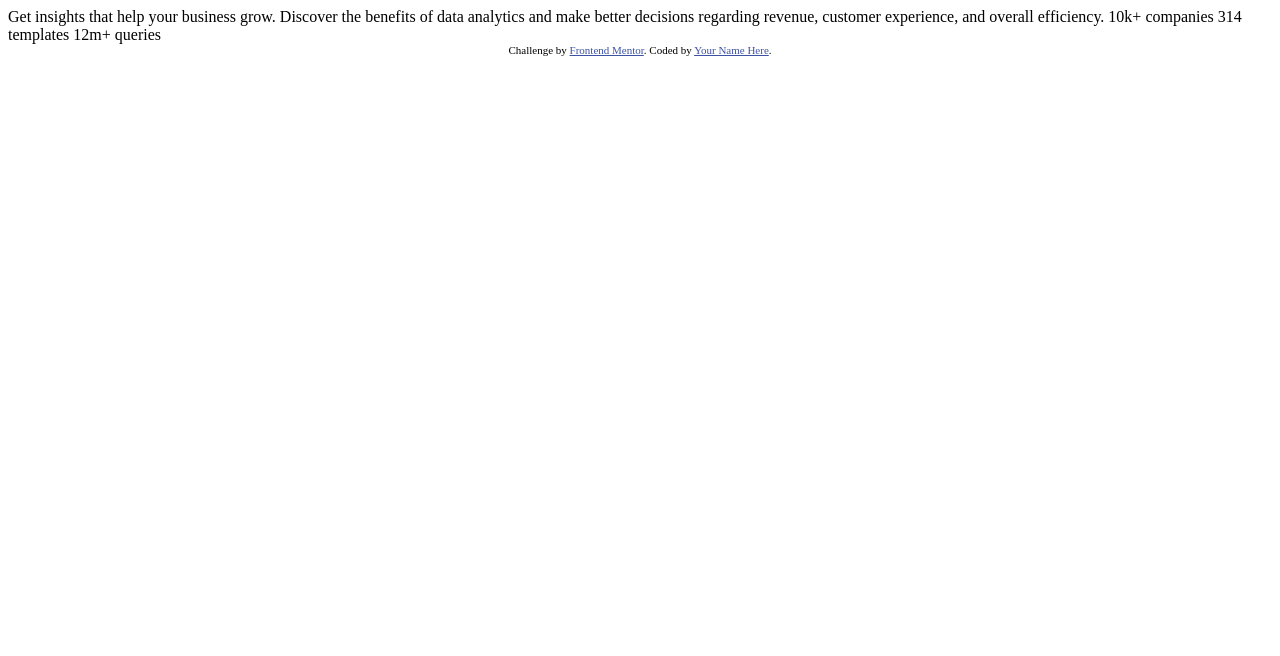
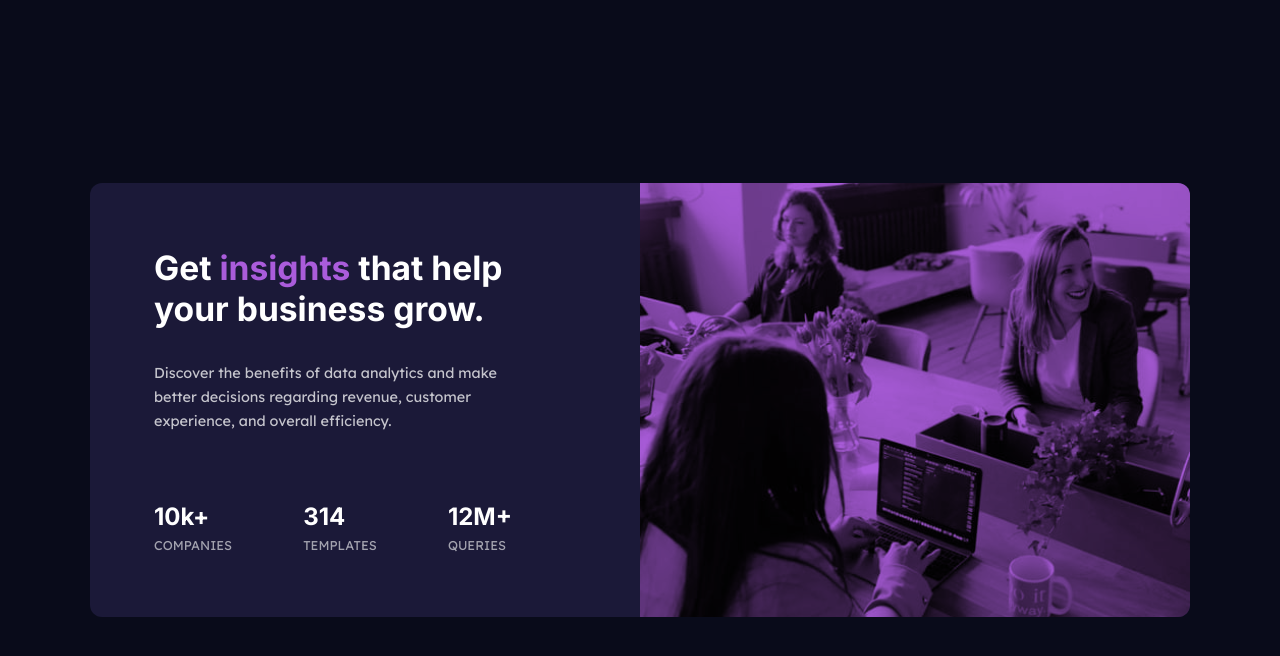
Before and after one commit to xapzx/stats-preview-card, a plain HTML site: page index.html in a window 1280 px wide. Drawn offline with Linux system fonts and the light colour scheme.

Commit message:
Completed design

```diff
--- a/index.html
+++ b/index.html
@@ -5,29 +5,36 @@
   <meta name="viewport" content="width=device-width, initial-scale=1.0"> <!-- displays site properly based on user's device -->
 
   <link rel="icon" type="image/png" sizes="32x32" href="./images/favicon-32x32.png">
-
+  <link rel="stylesheet" href="styles.css">
+  <link rel="preconnect" href="https://fonts.googleapis.com">
+  <link rel="preconnect" href="https://fonts.gstatic.com" crossorigin>
+  <link href="https://fonts.googleapis.com/css2?family=Inter:wght@400;700&family=Lexend+Deca&display=swap" rel="stylesheet">
   <title>Frontend Mentor | Stats preview card component</title>
-
-  <!-- Feel free to remove these styles or customise in your own stylesheet 👍 -->
-  <style>
-    .attribution { font-size: 11px; text-align: center; }
-    .attribution a { color: hsl(228, 45%, 44%); }
-  </style>
 </head>
 <body>
-
-  Get insights that help your business grow.
-
-  Discover the benefits of data analytics and make better decisions regarding revenue, customer
-  experience, and overall efficiency.
-
-  10k+ companies
-  314 templates
-  12m+ queries
-
-  <div class="attribution">
-    Challenge by <a href="https://www.frontendmentor.io?ref=challenge" target="_blank">Frontend Mentor</a>.
-    Coded by <a href="#">Your Name Here</a>.
-  </div>
+  <main>
+    <div class="content">
+      <h1>Get <span>insights</span> that help your business grow.</h1>
+      <p>
+        Discover the benefits of data analytics and make better decisions regarding revenue, customer
+        experience, and overall efficiency.
+      </p>
+      <div class="stats">
+        <div class="stat">
+          <div class="stat-data">10k+</div>
+          <div class="stat-type">COMPANIES</div>
+        </div>
+        <div class="stat">
+          <div class="stat-data">314</div>
+          <div class="stat-type">TEMPLATES</div>
+        </div>
+        <div class="stat">
+          <div class="stat-data">12M+</div>
+          <div class="stat-type">QUERIES</div>
+        </div>
+      </div>
+    </div>
+    <picture></picture>
+  </main>
 </body>
 </html>
--- /dev/null
+++ b/styles.css
@@ -0,0 +1,118 @@
+:root {
+    /* Primary */
+    --main-bg-color: hsl(233, 47%, 7%);
+    --card-bg-color: hsl(244, 38%, 16%);
+    --accent-color: hsl(277, 64%, 61%);
+
+    /* Neutral */
+    --white-heading: hsl(0, 0%, 100%);
+    --white-paragraph: hsla(0, 0%, 100%, 0.75);
+    --white-stat-heading: hsla(0, 0%, 100%, 0.6);
+}
+
+html {
+    box-sizing: border-box;
+}
+
+*, *:before, *:after {
+    box-sizing: inherit;
+    margin: 0;
+}
+
+body {
+    margin: 0;
+    font-size: 15px;
+    font-family: 'Inter', sans-serif;
+    background-color: var(--main-bg-color);
+    min-height: 100vh;
+    display: flex;
+    align-items: center;
+    justify-content: center;
+}
+
+main {
+    display: grid;
+    grid-template-columns: 1fr 1fr;
+    border-radius: 12px;
+    overflow: hidden;
+    background-color: var(--card-bg-color);
+    max-width: 1100px;
+}
+
+.content {
+    padding: 4rem 8rem 4rem 4rem;
+    display: grid;
+    grid-template-rows: auto auto 1fr;
+    gap: 2rem;
+}
+
+.content h1 {
+    color: var(--white-heading);
+    font-size: 2.1rem;
+    font-weight: 700;
+}
+
+.content span {
+    color: var(--accent-color);
+}
+
+.content p {
+    color: var(--white-paragraph);
+    font-size: 0.9rem;
+    line-height: 1.5rem;
+    font-family: 'Lexend Deca', sans-serif;
+}
+
+.stats {
+    display: flex;
+    justify-content: space-between;
+    align-self: end;
+    margin-top: 2rem;
+}
+
+.stat-data {
+    color: var(--white-heading);
+    font-size: 1.5rem;
+    font-weight: bold;
+    line-height: 2.5rem;
+}
+
+.stat-type {
+    font-family: 'Lexend Deca', sans-serif;
+    color: var(--white-stat-heading);
+    font-size: 0.8rem;
+}
+
+picture {
+    background-image: url(images/image-header-desktop.jpg);
+    background-repeat: no-repeat;
+    height: 100%;
+    background-size: 100%;
+    overflow: hidden;
+    background-color: var(--accent-color);
+    background-blend-mode: multiply;
+}
+
+@media screen and (max-width: 1100px) {
+    body {padding: 2rem;}
+
+    main {
+        grid-template-columns: 1fr;
+        grid-template-rows: 1fr 3fr;
+        text-align: center;
+        max-width: 600px;
+    }
+
+    .content {
+        padding: 2rem;
+    }
+
+    picture {
+        grid-row: 1;
+    }
+
+    .stats {
+        flex-direction: column;
+        gap: 2rem;
+    }
+}
```
Also changed, not shown: screenshot/screenshot.png (added), 2 other files.
